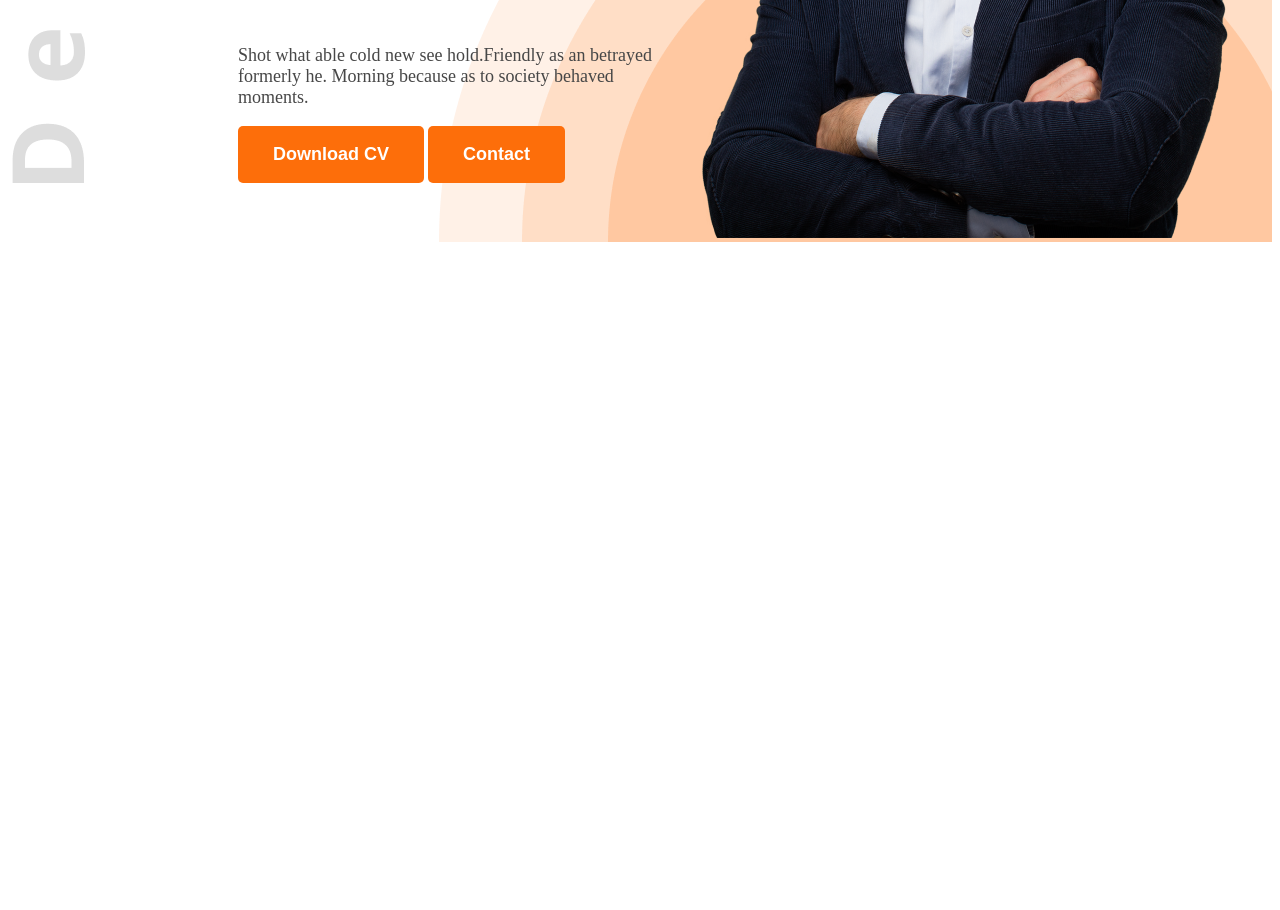
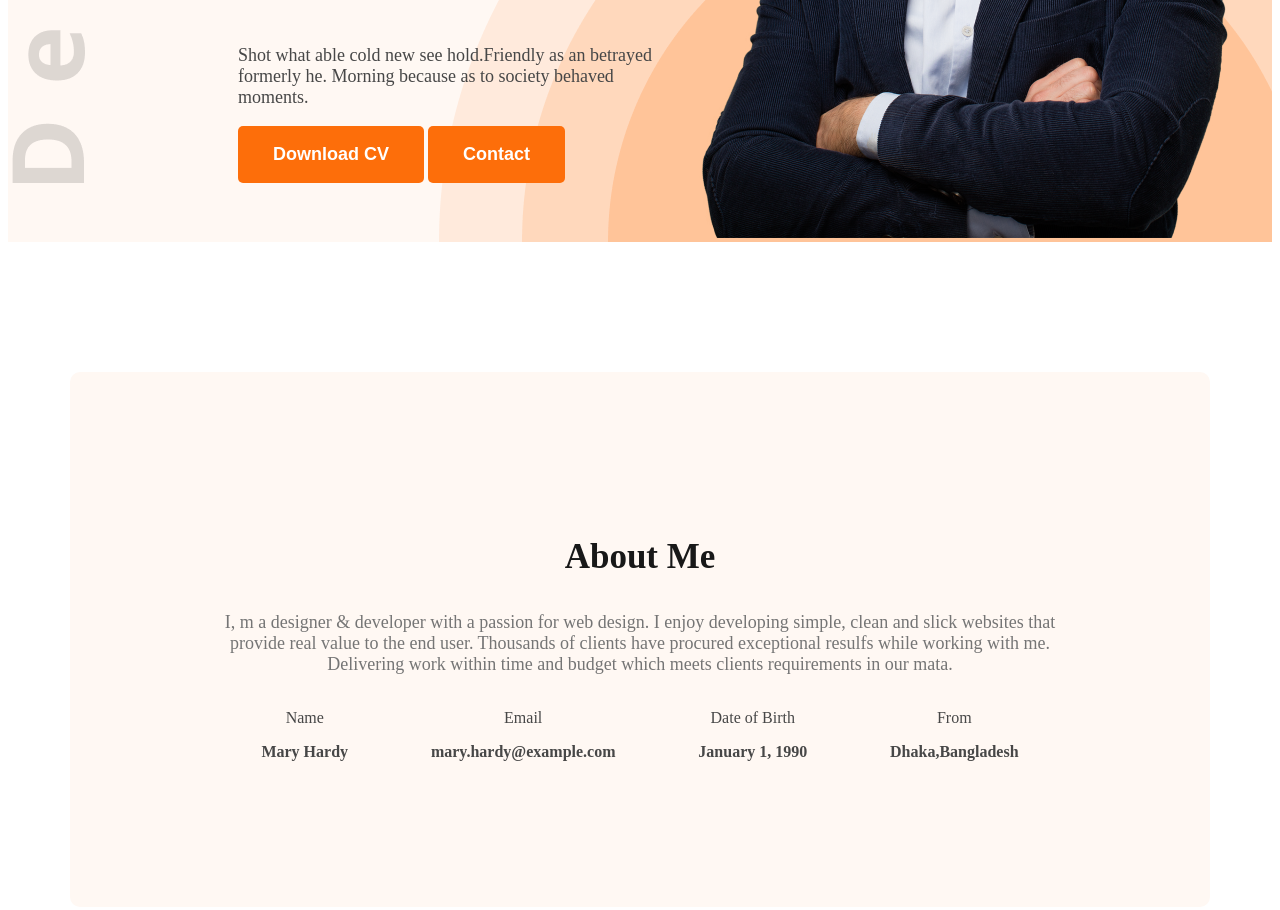
Before and after one commit to Tanvir625/web-developer-portfolio, a plain HTML site: page index.html in a window 1280 px wide. Shown: the part 588-1498 px from the top of the page. Before the commit the page ends 838 px from the top, so only its background shows below. Drawn offline with Linux system fonts and the light colour scheme.

Commit message:
about page done

```diff
--- a/index.html
+++ b/index.html
@@ -10,7 +10,7 @@
     <link rel="stylesheet" href="style/portfolio.css">
 </head>
 <body>
-    <header class="header">
+    <header class="header secondary-bg">
         <nav>
             <h3 class="nav-title">Ma<span class="text-primary">r</span>y</h3>
             <ul>
@@ -34,7 +34,30 @@
     </header>
 
     <main>
-
+           <section class="about secondary-bg">
+            <div class="about-content dark-2">
+                <h3 class="section-title">About Me</h3>
+                <p class="section-description">I, m a designer & developer with a passion for web design. I enjoy developing simple, clean and slick websites that provide real value to the end user. Thousands of clients have procured exceptional resulfs while working with me. Delivering work within time and budget which meets clients requirements in our mata.</p>
+                <div class="about-items">
+                    <div class="about-item">
+                        <p class="item-title">Name</p>
+                        <p class="item-description">Mary Hardy</p>
+                    </div>
+                    <div class="about-item">
+                        <p class="item-title">Email</p>
+                        <p class="item-description">mary.hardy@example.com</p>
+                    </div>
+                    <div class="about-item">
+                        <p class="item-title">Date of Birth</p>
+                        <p class="item-description">January 1, 1990</p>
+                    </div>
+                    <div class="about-item">
+                        <p class="item-title">From</p>
+                        <p class="item-description">Dhaka,Bangladesh</p>
+                    </div>
+                    </div>
+                </div>
+           </section>
 
     </main>
 
--- a/style/portfolio.css
+++ b/style/portfolio.css
@@ -7,6 +7,10 @@
 }
 
 /* shared style */
+.secondary-bg{
+    background-color: #FFF8F3;
+}
+
 .text-primary{
     color: #FD6E0A;
 }
@@ -87,3 +91,36 @@ nav ul{
 .banner-content{
     max-width: 580px;;
 }
+
+.section-title{
+    font-size: 35px;
+    font-weight: bold;
+    color: #181818;
+}
+
+.section-description{
+    font-size: 18px;
+    color: #757575;
+}
+/* main style */
+main{
+    max-width: 1140px;
+    margin: 0 auto;
+}
+/* about style */
+.about{
+    border-radius: 10px;
+    padding: 130px 150px;
+    text-align: center;
+    margin-top: 130px;
+}
+.about-items{
+    display: flex;
+    align-items: center;
+    justify-content: space-around;
+}
+
+.item-description{
+    font-weight: 600;
+
+}
```
